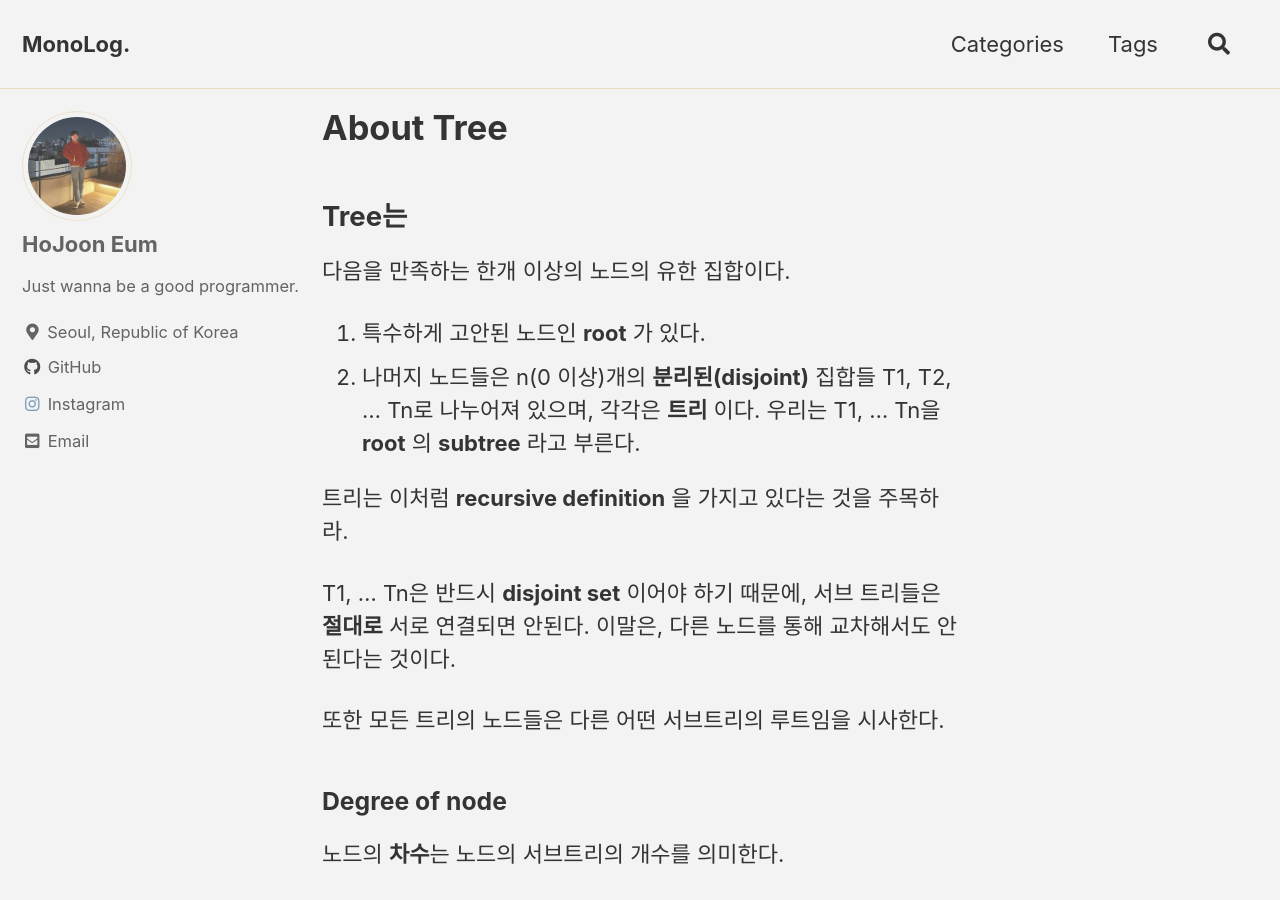
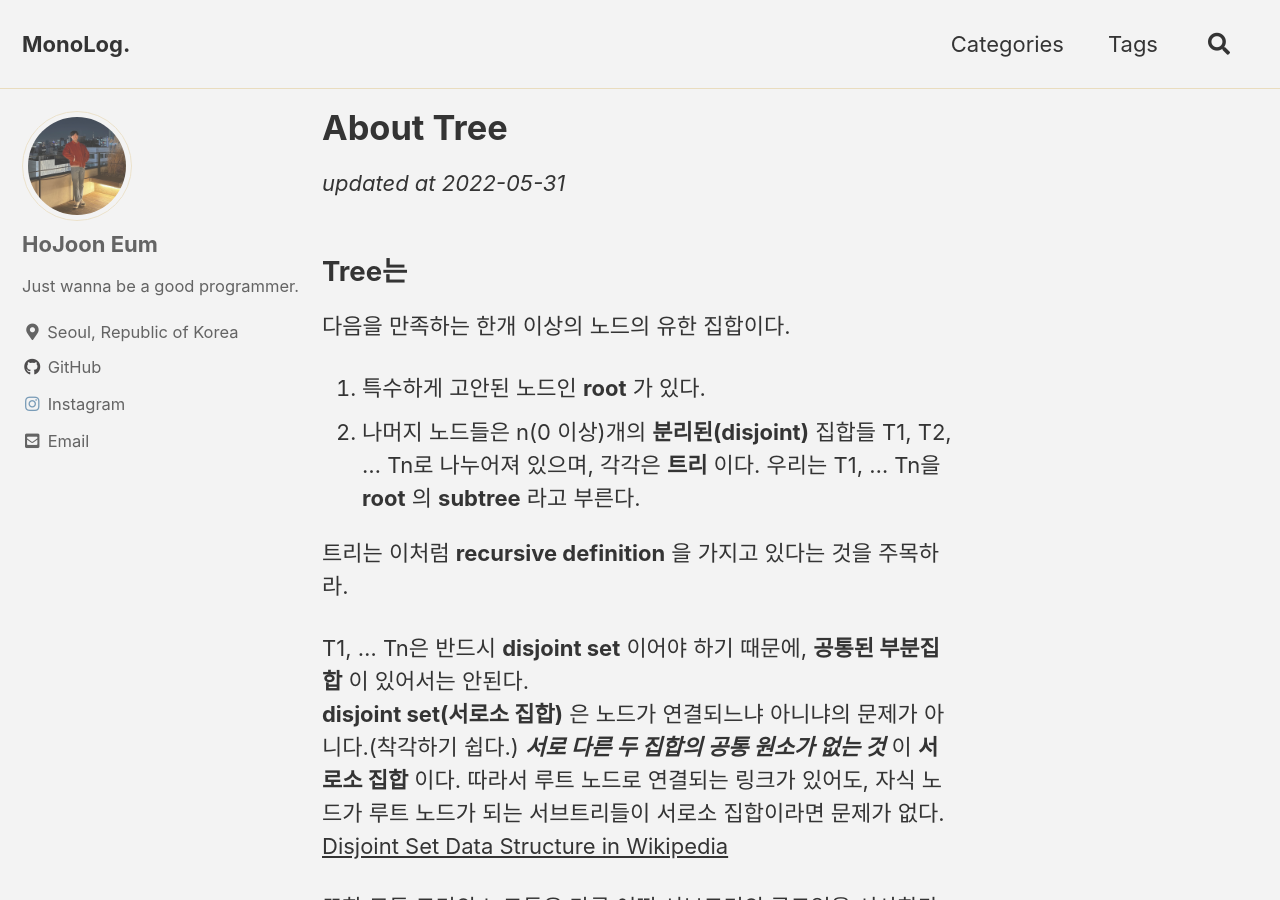
Before and after one commit to minusmo/minusmo.github.io, a Jekyll site: the page built from _posts/2022-04-23-About Tree.md, in a window 1280 px wide and 900 px high. Built offline with Jekyll 4.4.1, drawn with Linux system fonts in a browser that asks for light colours; cached includes are drawn as plain includes; some of the changed text lies outside the part shown.

Commit message:
[POST] About Tree, definition of disjoint set is updated

```diff
--- a/_posts/2022-04-23-About Tree.md
+++ b/_posts/2022-04-23-About Tree.md
@@ -5,6 +5,7 @@ category: dataStructure
 tags: tree graph
 ---
 
+_updated at 2022-05-31_
 ## Tree는
 
 다음을 만족하는 한개 이상의 노드의 유한 집합이다.
@@ -15,8 +16,9 @@ tags: tree graph
 
 트리는 이처럼 **recursive definition** 을 가지고 있다는 것을 주목하라.
 
-T1, ... Tn은 반드시 **disjoint set** 이어야 하기 때문에, 서브 트리들은 **절대로** 서로 연결되면 안된다.
-이말은, 다른 노드를 통해 교차해서도 안된다는 것이다.
+T1, ... Tn은 반드시 **disjoint set** 이어야 하기 때문에, __공통된 부분집합__ 이 있어서는 안된다.
+__disjoint set(서로소 집합)__ 은 노드가 연결되느냐 아니냐의 문제가 아니다.(착각하기 쉽다.) ___서로 다른 두 집합의 공통 원소가 없는 것___ 이 __서로소 집합__ 이다. 따라서 루트 노드로 연결되는 링크가 있어도, 자식 노드가 루트 노드가 되는 서브트리들이 서로소 집합이라면 문제가 없다.
+[Disjoint Set Data Structure in Wikipedia](https://ko.wikipedia.org/wiki/%EC%84%9C%EB%A1%9C%EC%86%8C_%EC%A7%91%ED%95%A9_%EC%9E%90%EB%A3%8C_%EA%B5%AC%EC%A1%B0)
 
 또한 모든 트리의 노드들은 다른 어떤 서브트리의 루트임을 시사한다.
 
```
